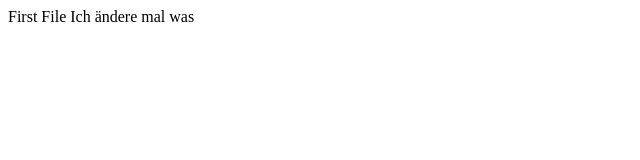
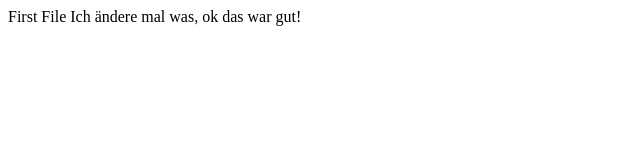
Before and after one commit to maggiboy1337/demo-repo, a plain HTML site: page index.html in a window 1280 px wide. Shown: the whole page, without its empty margins (0-640 px from the left). Drawn offline with Linux system fonts and the light colour scheme.

Commit message:
make change index.html

```diff
--- a/index.html
+++ b/index.html
@@ -9,6 +9,6 @@
 <body>
     First File
 
-    Ich ändere mal was
+    Ich ändere mal was, ok das war gut!
 </body>
 </html>
```
